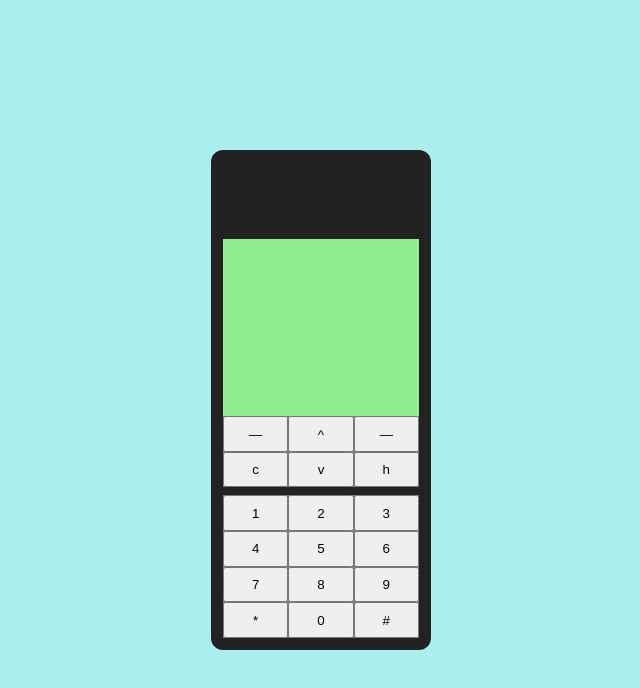
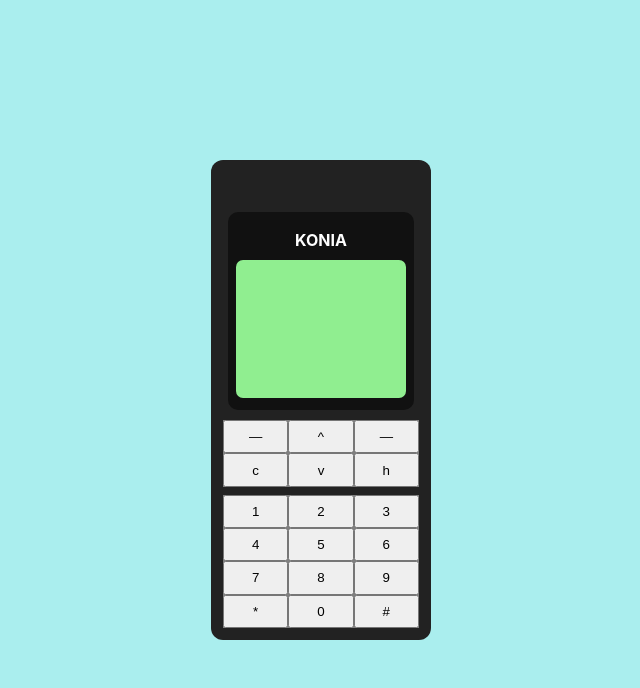
Before and after one commit to Duoliver/old-phone, a React (Create React App) app: page / in a window 1280 px wide. Shown: the top 688 px of the page, without its empty margins (319-959 px from the left). Built offline with nearby package versions, Linux system fonts and the light colour scheme.

Commit message:
added screen container

```diff
--- a/src/components/Phone/Phone.jsx
+++ b/src/components/Phone/Phone.jsx
@@ -2,6 +2,7 @@ import React from 'react'
 import Keyboard from './Keyboard'
 
 import './phone.scss'
+import Screen from './Screen/Screen'
 
 export default function Phone() {
   return (
@@ -10,7 +11,12 @@ export default function Phone() {
 
       </div>
       <div className="screen-container">
-
+        <div className="screen-border">
+          <div className="brand">
+            KONIA
+          </div>
+          <Screen />
+        </div>
       </div>
       <div className="keyboard-container">
         <Keyboard />
--- /dev/null
+++ b/src/components/Phone/Screen/Screen.jsx
@@ -0,0 +1,11 @@
+import React from 'react'
+
+import './screen.scss'
+
+export default function Screen() {
+  return (
+    <div className="screen">
+
+    </div>
+  )
+}
--- /dev/null
+++ b/src/components/Phone/Screen/package.json
@@ -0,0 +1,3 @@
+{
+    "main": "./Screen.jsx"
+}
--- /dev/null
+++ b/src/components/Phone/Screen/screen.scss
@@ -0,0 +1,4 @@
+.screen {
+    background-color: lightgreen;
+    border-radius: 7px;
+}
--- a/src/components/Phone/phone.scss
+++ b/src/components/Phone/phone.scss
@@ -1,5 +1,5 @@
 .shell {
-  height: 500px;
+  height: 480px;
   width: 220px;
   background-color: #222;
   border-radius: 12px;
@@ -14,16 +14,38 @@
   }
 
   .earthing-container {
-    flex: 2;
+    flex: 1;
     background-color: inherit;
   }
 
   .screen-container {
     flex: 4;
-    background-color: lightgreen;
+    display: flex;
+    justify-content: center;
+    .screen-border {
+      display: flex;
+      width: 95%;
+      height: 95%;
+      background-color: #111;
+      border-radius: 10px;
+      padding: 0 .5em;
+      flex-direction: column;
+      justify-content: center;
+      .brand {
+        width: 100%;
+        text-align: center;
+        color: white;
+        line-height: 200%;
+        font-weight: bold;
+        margin-bottom: .25em;
+      }
+      & > .screen {
+        height: 70%;
+      }
+    }
   }
 
   .keyboard-container {
-    flex: 5;
+    flex: 4;
   }
 }
```
